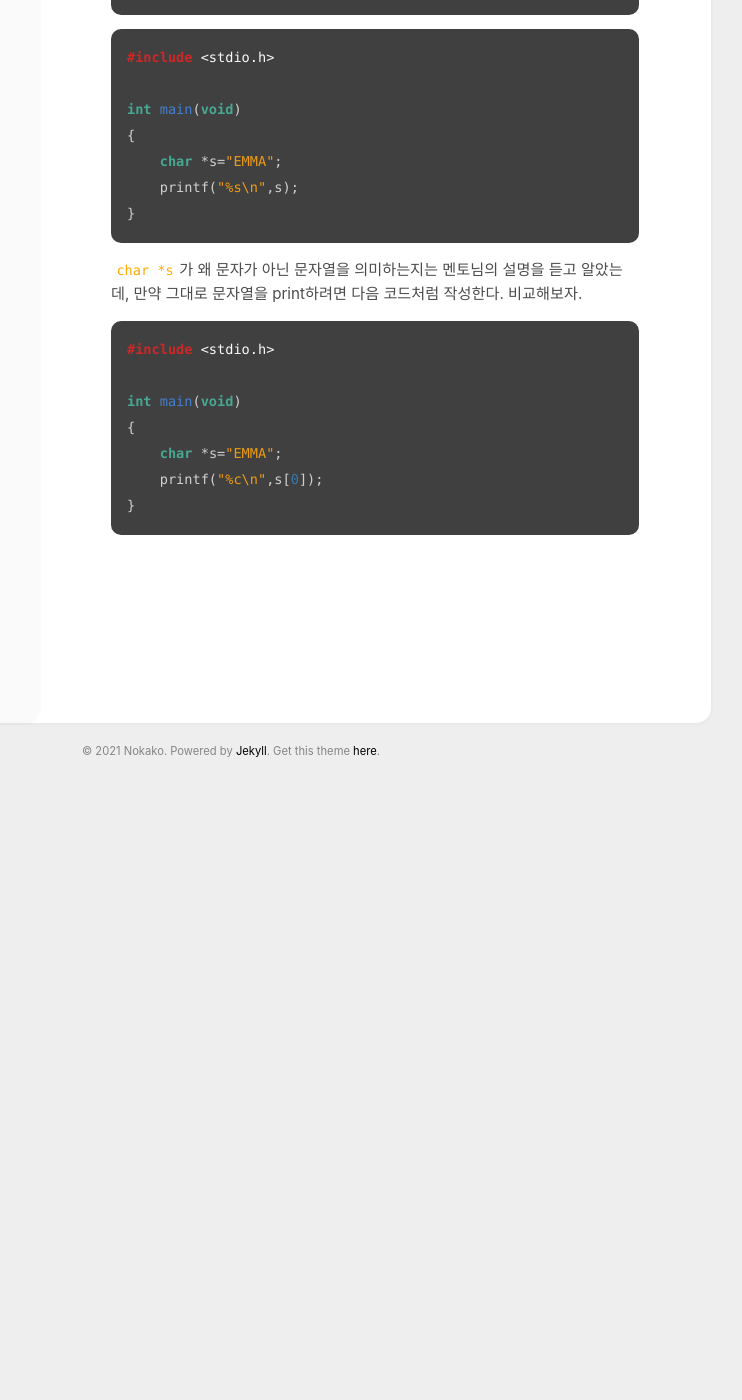
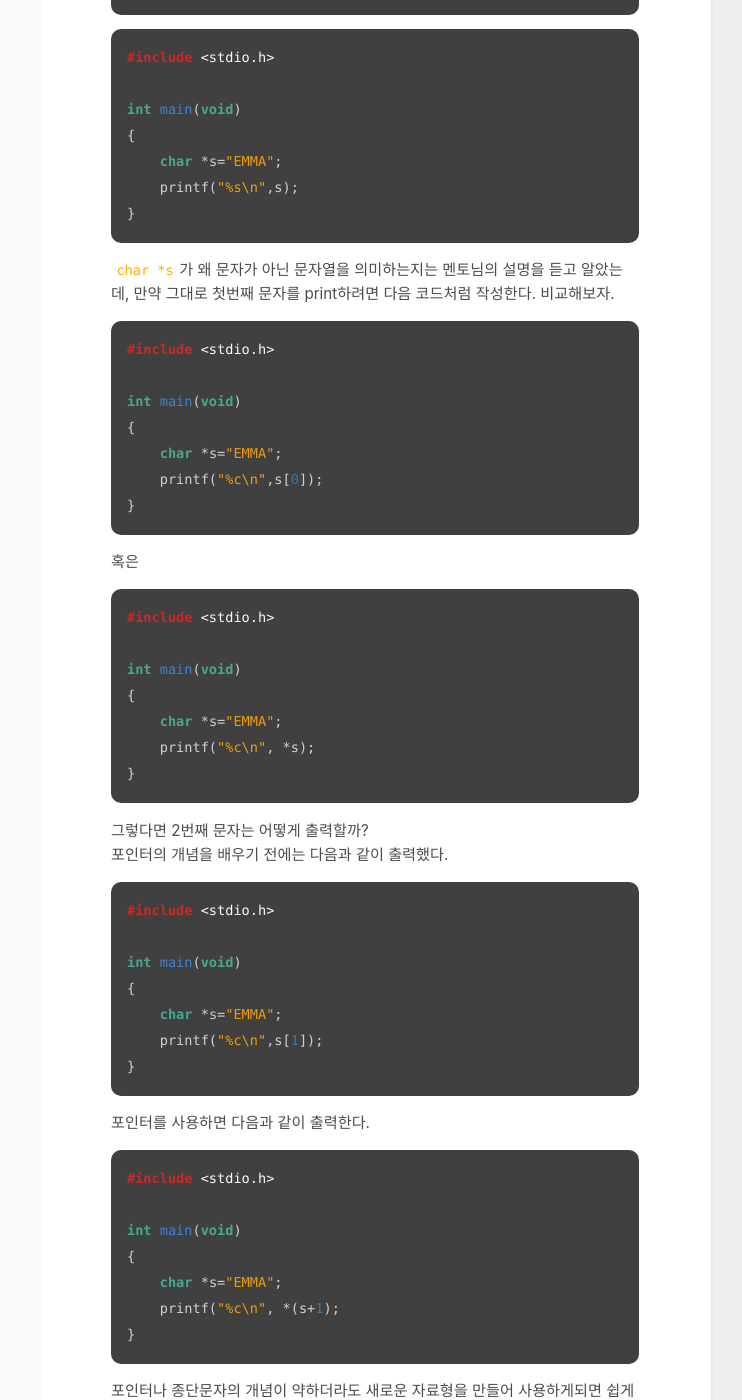
Before and after one commit to Nokako/Nokako.github.io, a Jekyll site: the page built from _posts/2021-02-16-31.md, in a window 1280 px wide and 1400 px high, scrolled down 906 px. Shown: the whole window, without its empty margins (409-1151 px from the left). Built offline with Jekyll 4.4.1, drawn with Linux system fonts in a browser that asks for light colours; before the commit the page ends 1690 px from its top, so only the background shows below that; some of the changed text lies outside the part shown.

Commit message:
TIL수정

````diff
--- a/_posts/2021-02-16-31.md
+++ b/_posts/2021-02-16-31.md
@@ -37,7 +37,7 @@ int main(void)
     printf("%s\n",s);
 }
 ```
-`char *s`가 왜 문자가 아닌 문자열을 의미하는지는 멘토님의 설명을 듣고 알았는데, 만약 그대로 문자열을 print하려면 다음 코드처럼 작성한다. 비교해보자.
+`char *s`가 왜 문자가 아닌 문자열을 의미하는지는 멘토님의 설명을 듣고 알았는데, 만약 그대로 첫번째 문자를 print하려면 다음 코드처럼 작성한다. 비교해보자.
 
 ```c
 #include <stdio.h>
@@ -48,3 +48,37 @@ int main(void)
     printf("%c\n",s[0]);
 }
 ```
+혹은
+```c
+#include <stdio.h>
+
+int main(void)
+{
+    char *s="EMMA";
+    printf("%c\n", *s);
+}
+```
+그렇다면 2번째 문자는 어떻게 출력할까?
+포인터의 개념을 배우기 전에는 다음과 같이 출력했다.
+```c
+#include <stdio.h>
+
+int main(void)
+{
+    char *s="EMMA";
+    printf("%c\n",s[1]);
+}
+```
+포인터를 사용하면 다음과 같이 출력한다.
+```c
+#include <stdio.h>
+
+int main(void)
+{
+    char *s="EMMA";
+    printf("%c\n", *(s+1);
+}
+```
+
+
+포인터나 종단문자의 개념이 약하더라도 새로운 자료형을 만들어 사용하게되면 쉽게 문자열을 다를 수 있고, 포인터의 사용에 따른 실수도 줄일 수 있다.
````
